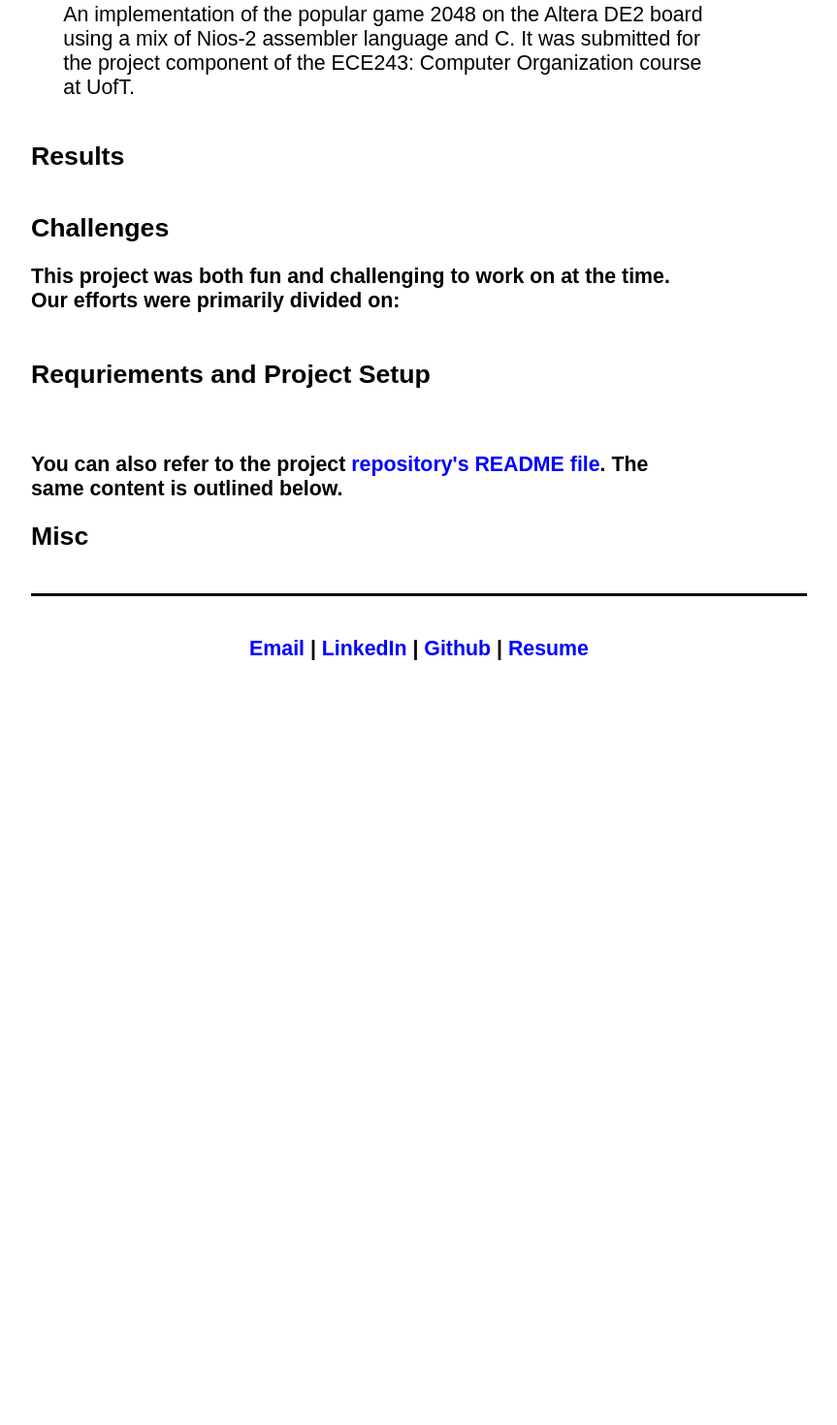
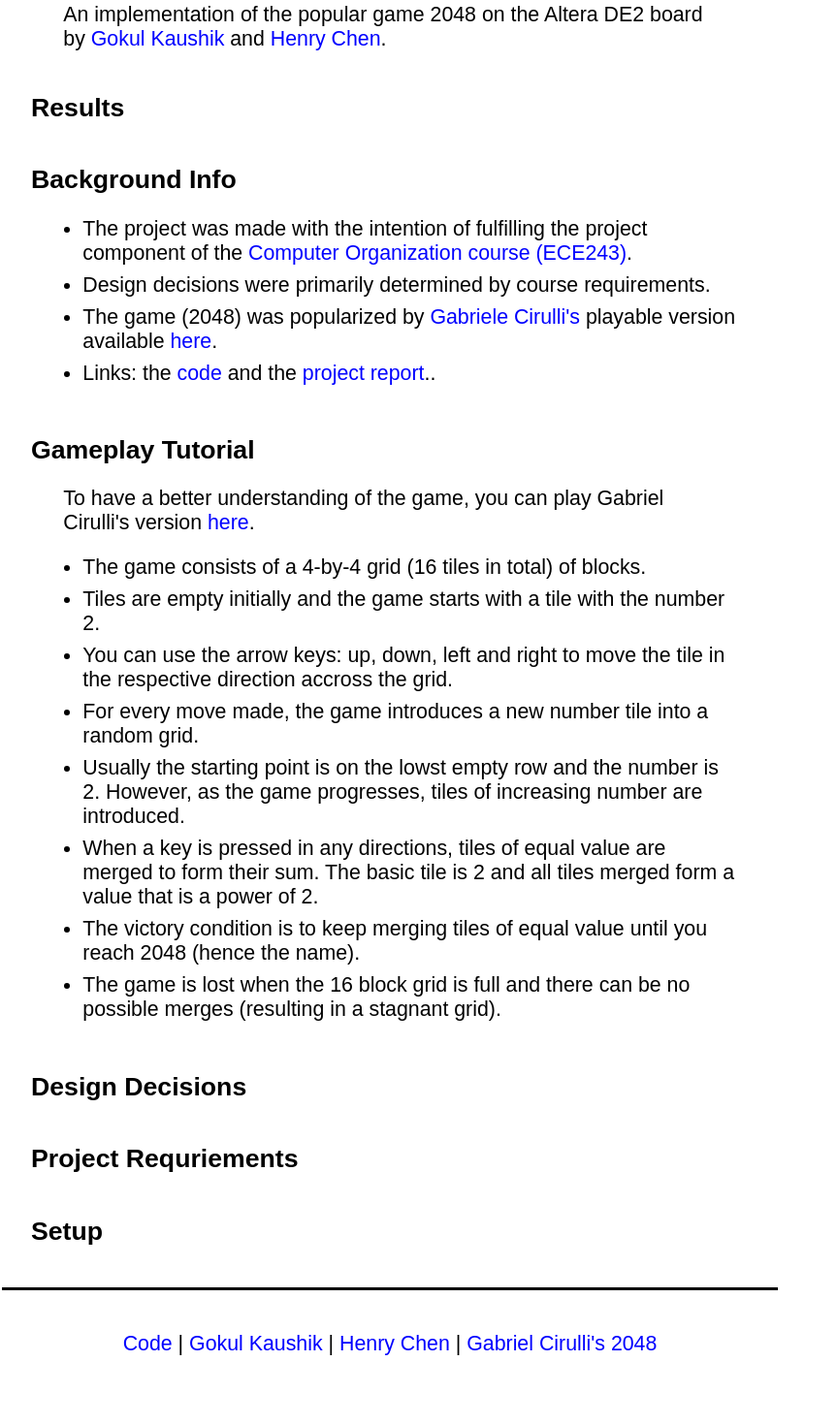
Before and after one commit to kaushikg94/2048-Using-Assembly, a plain HTML site: page index.html in a window 1280 px wide. Shown: the part 120-1590 px from the top of the page at 97% size, without its empty margins (238-1101 px from the left). Before the commit the page ends 892 px from the top, so only its background shows below. Drawn offline with Linux system fonts and the light colour scheme.

Commit message:
Update index.html
- Fixed bold issues.
- Added useful content.
- Completed sections: Background Info, Gameplay Tutorial
- Updated footer.

```diff
--- a/index.html
+++ b/index.html
@@ -2,7 +2,7 @@
 <html lang="en">
   <head>
     <meta charset="utf-8">
-    <title>Gokul Kaushik</title>
+    <title>2048 on FPGA</title>
     <link rel="shortcut icon" type="image/x-icon" href="favicon.ico" />
     <style>
 body{
@@ -53,7 +53,7 @@ li {
     padding-bottom: 32pt;
     padding-top: 32pt;
     text-align: center !important;
-/*	color: #D3D3D3;*/
+/*  color: #D3D3D3;*/
     border-top: 3px solid black;
 /*    font-family: sans-serif;*/
     font-size: 16pt;
@@ -64,37 +64,84 @@ li {
   <body>
     <center>
     <h1>
-2048 in FPGA
+2048 on FPGA
     </h1>
     <p>
-    An implementation of the popular game 2048 on the Altera DE2 board using a mix of Nios-2 assembler language and C.
-    It was submitted for the project component of the ECE243: Computer Organization course at UofT.
+    An implementation of the popular game 2048 on the Altera DE2 board by <a>Gokul Kaushik</a> and <a>Henry Chen</a>.
     </p>
 
     <h2>
 Results
     </h2>
+    <p></p>
 
     <h2>
-Challenges
-    <p> This project was both fun and challenging to work on at the time. Our efforts were primarily divided on:
+Background Info
+    </h2>
+    <ul>
+    <li>
+        The project was made with the intention of fulfilling the project component of the <a href="">Computer Organization course (ECE243)</a>.
+    </li>
+    <li>
+        Design decisions were primarily determined by course requirements.
+    </li>
+    <li>
+        The game (2048) was popularized by <a href="https://gabrielecirulli.com/">Gabriele Cirulli's</a> playable version available <a href="http://gabrielecirulli.github.io/2048/">here</a>.
+    </li>
+    <li>
+        Links: the <a>code</a> and the <a>project report</a>..
+    </li>
+    </ul>
+
+    <h2>
+Gameplay Tutorial
+    </h2>
+    <p>
+    To have a better understanding of the game, you can play Gabriel Cirulli's version <a href="http://gabrielecirulli.github.io/2048/">here</a>.
+    </p>
+    <ul>
+    <li>The game consists of a 4-by-4 grid (16 tiles in total) of blocks.</li>
+    <li>Tiles are empty initially and the game starts with a tile with the number 2.</li>
+    <li>You can use the arrow keys: up, down, left and right to move the tile in the respective direction accross the grid.</li>
+    <li>For every move made, the game introduces a new number tile into a random grid.</li>
+    <li>Usually the starting point is on the lowst empty row and the number is 2. However, as the game progresses, tiles of increasing number are introduced.</li>
+    <li>When a key is pressed in any directions, tiles of equal value are merged to form their sum. The basic tile is 2 and all tiles merged form a value that is a power of 2.</li>
+    <li>The victory condition is to keep merging tiles of equal value until you reach 2048 (hence the name).</li>
+    <li>The game is lost when the 16 block grid is full and there can be no possible merges (resulting in a stagnant grid).</li>
+    </ul>
+
+    <h2>
+Design Decisions
+    </h2>
     <ul>
     </ul>
-    </p>
 
     <h2>
-Requriements and Project Setup
+Project Requriements
+    </h2>
+    <ul>
+    </ul>
+
     <h2>
-    <p> You can also refer to the project <a href="">repository's README file</a>. The same content is outlined below.</p>
+Setup
+    </h2>
+    <ul>
+    </ul>
 
-Misc
+
+    <p>
+    </p>
 
     <!-- <hr> -->
     <p class="footer">
-		<a href="">Email</a> | <a href="">LinkedIn</a> | <a href="">Github</a> | <a href="">Resume</a>
+        <a href="">Code</a> | <a href="">Gokul Kaushik</a> | <a href="">Henry Chen</a> | <a href="">Gabriel Cirulli's 2048</a>
 
     <br><br>
     </p>
     </center>
   </body>
 </html>
+
+<script>
+
+</script>
```
Lines whose indentation alone changed are shown as unchanged.
